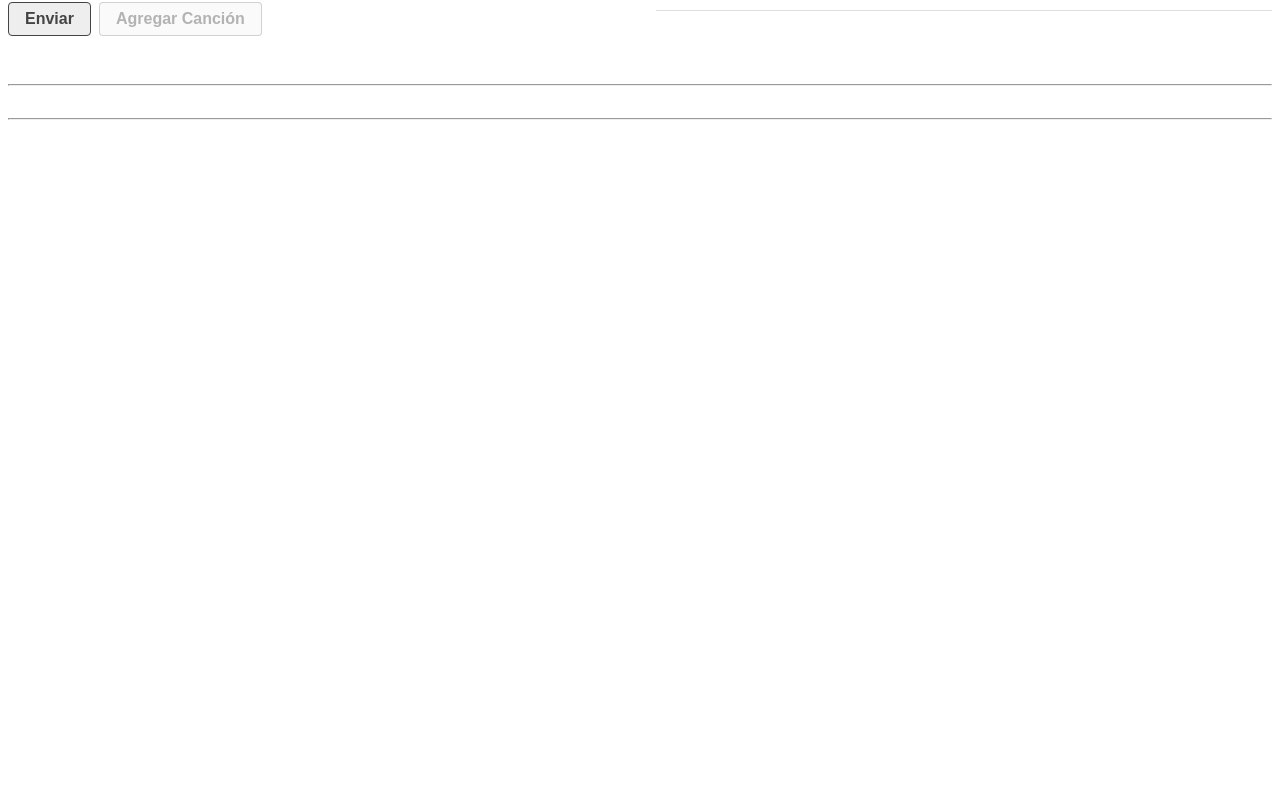
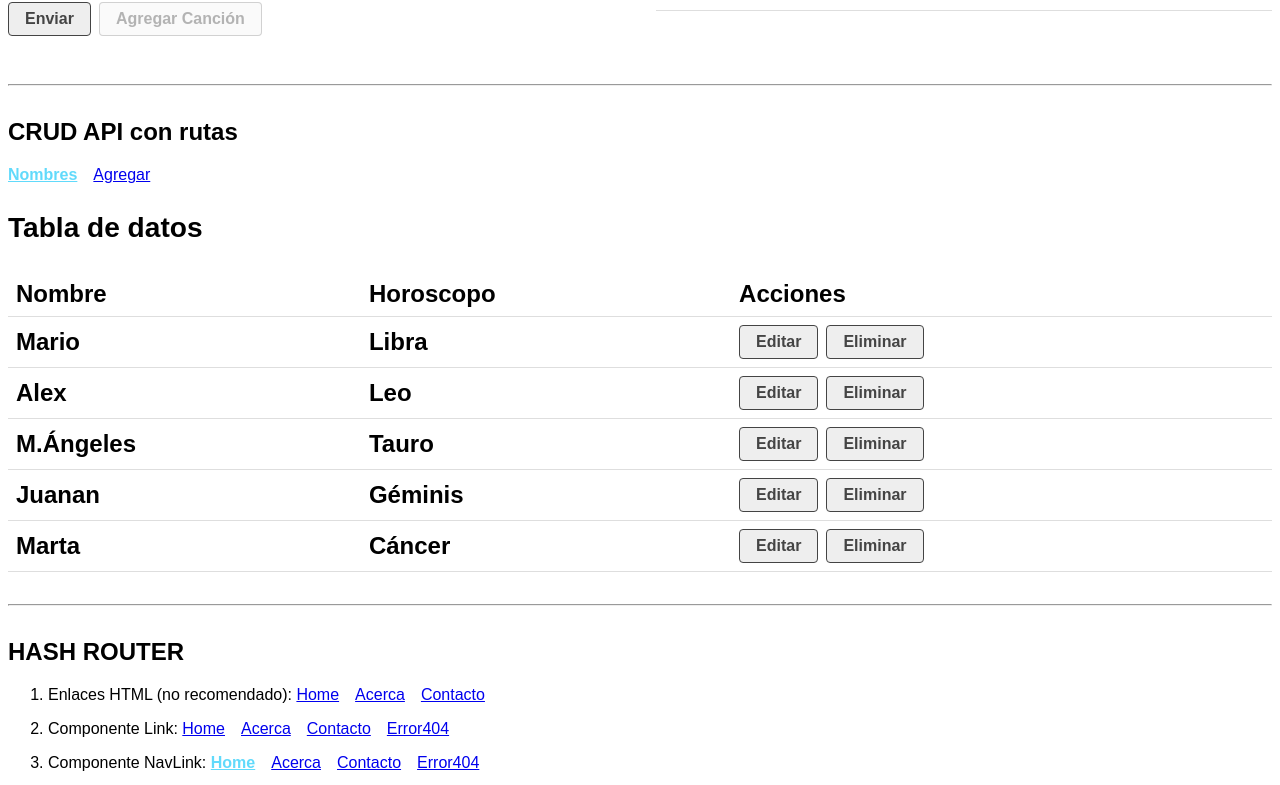
Before and after one commit to Marioo295/03-react-rutas, a React (Create React App) app: page / in a window 1280 px wide. Shown: the part 348-1133 px from the top of the page. Before the commit the page ends 800 px from the top, so only its background shows below. Built offline with nearby package versions, Linux system fonts and the light colour scheme; data requests are answered from the project's data file.

Commit message:
Borrando importaciones comentadas

```diff
--- a/src/App.js
+++ b/src/App.js
@@ -1,6 +1,6 @@
 import './App.css';
-/* import ConceptosBasicos from './components/ConceptosBasicos'; */
-/* import CrudApi from './components/CrudApi'; */
+import ConceptosBasicos from './components/ConceptosBasicos';
+import CrudApi from './components/CrudApi';
 import SongSearch from './components/SongSearch';
 
 function App() {
@@ -15,9 +15,9 @@ function App() {
         <hr></hr>
         <SongSearch></SongSearch>
         <hr></hr>
-        {/* <CrudApi></CrudApi> */}
+        <CrudApi></CrudApi>
         <hr></hr>
-        {/* <ConceptosBasicos></ConceptosBasicos> */}
+        <ConceptosBasicos></ConceptosBasicos>
         </div>
     );
 }
```
